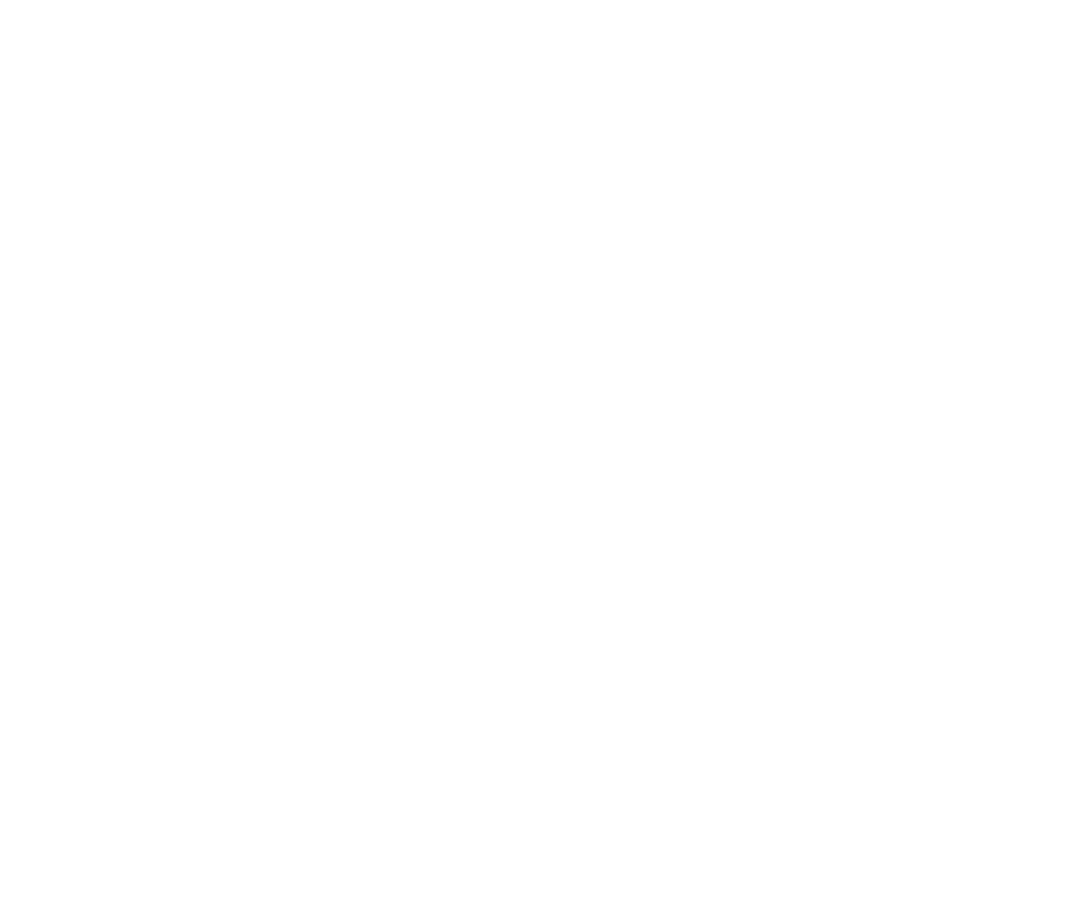
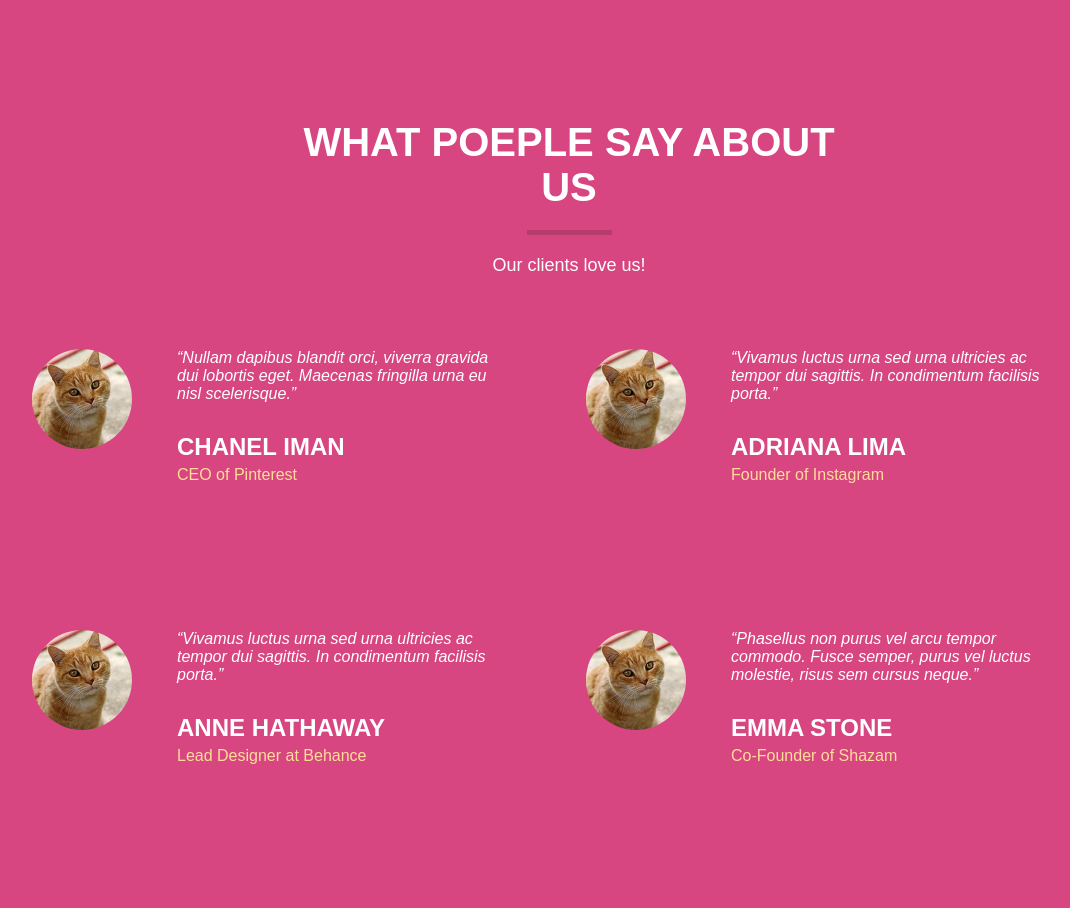
Before and after one commit to dima993993/TEST4, a plain HTML site: page index.html in a window 1280 px wide. Shown: the whole page, without its empty margins (71-1141 px from the left). Before the commit the page ends 800 px from the top, so only its background shows below. Drawn offline with Linux system fonts and the light colour scheme.

Commit message:
people-say

```diff
--- a/css/style.css
+++ b/css/style.css
@@ -3,3 +3,102 @@
 	margin: 0;
 	font-family: 'Titillium Web',sans-serif;
 }
+h2{
+	text-transform: uppercase;
+	font-size: 40px;
+}
+a{
+	text-decoration: none;
+}
+.section_header{
+	max-width: 540px;
+	text-align: center;
+}
+.section_header > h2{
+	margin-top: 120px;
+}
+.section_header > p{
+	font-size: 18px;
+}
+.line{
+	width: 85px;
+	height: 5px;
+	margin: 20px auto;
+}
+.bgc{
+	margin: 0 auto;
+	max-width: 1100px;
+	display: flex;
+	flex-flow: wrap;
+	justify-content: center;
+}
+.people-say{
+	color: #FFFFFF;
+	background-color: #D74680FF;
+}
+.people-say .line{
+	background-color: #B73C6DFF;
+}
+.people-say .quotes{
+	margin-top: 70px;
+	width: 100%;
+	display: flex;
+	flex-flow:  row wrap ;
+	justify-content: space-between;
+}
+.people-say .quotes .cont{
+	text-align: center;
+	flex-grow: 1;
+	flex-basis: 370px;
+	display: flex;
+	max-width: 540px;
+	margin: 3px;
+}
+.people-say .quotes .box{
+	margin-bottom: 140px ;
+	padding-left: 45px;
+	padding-right: 60px;
+	width: calc(100% - 100px);
+	text-align: left;
+}
+.people-say .quotes .cont .img {
+	margin-left: 10px;
+	width: 100px;
+	height: 100px;
+	border-radius:50%;
+	background-image: url('../img/icon.jpg');
+	background-repeat: no-repeat;
+	background-size:100%;
+	background-position: center;
+}
+.people-say .quotes .box p:nth-child(1){
+	font-style: italic;
+}
+.people-say .quotes .box p:nth-last-child(1){
+	color: #FFDD99FF;
+}
+.people-say .quotes .box h3{
+	margin-top: 30px;
+	margin-bottom: 5px;
+	font-size: 24px;
+	text-transform: uppercase;
+}
+
+@media (max-width: 766px){
+	.portfolio .laptops{
+		justify-content: center;
+		margin: 0 20px;
+	}
+	.people-say .quotes{
+		justify-content: center;
+		margin: 0 20px;
+	}
+	.people-say .quotes .cont{
+		flex-flow: wrap;
+		justify-content: center;
+	}
+	.people-say .quotes .box{
+		margin-top: 10px;
+		text-align: center;
+	}
+}
--- a/index.html
+++ b/index.html
@@ -7,6 +7,67 @@
 	<link href="css/fonts.css" rel="css/fonts.css">
 </head>
 <body>
+	<section class="people-say">
+		<div class="bgc">
+			<div class="section_header">
+				<h2>WHAT POEPLE SAY ABOUT US</h2>
+				<div class="line"></div>
+				<p>
+					Our clients love us!
+				</p>
+			</div>
+			<div class="quotes">
+				<div class="cont">
+					<div >
+						<div class="img"></div>
+					</div>
+					<div class="box">
+						<p>
+							“Nullam dapibus blandit orci, viverra gravida dui lobortis eget. Maecenas fringilla urna eu nisl scelerisque.”
+						</p>
+						<h3>Chanel Iman</h3>
+						<p>CEO of Pinterest</p>
+					</div>
+				</div>
+				<div class="cont">
+					<div>
+						<div class="img"></div>
+					</div>
+					<div class="box">
+						<p>
+							“Vivamus luctus urna sed urna ultricies ac tempor dui sagittis. In condimentum facilisis porta.”
+						</p>
+						<h3>ADRIANA LIMA</h3>
+						<p>Founder of Instagram</p>
+					</div>
+				</div>
+				<div class="cont">
+					<div >
+						<div class="img"></div>
+					</div>
+					<div class="box">
+						<p>
+							“Vivamus luctus urna sed urna ultricies ac tempor dui sagittis. In condimentum facilisis porta.”
+						</p>
+						<h3>ANNE HATHAWAY</h3>
+						<p>Lead Designer at Behance</p>
+					</div>
+				</div>
+				<div class="cont">
+					<div>
+						<div class="img"></div>
+					</div>
+					<div class="box">
+						<p>
+							“Phasellus non purus vel arcu tempor commodo. Fusce semper, purus vel luctus molestie, risus sem cursus neque.”
+						</p>
+						<h3>EMMA STONE</h3>
+						<p>Co-Founder of Shazam</p>
+					</div>
+				</div>
+			</div>
 
+		</div>
+	</section>
 </body>
 </html>
```
Also changed, not shown: img/icon.jpg (added).
